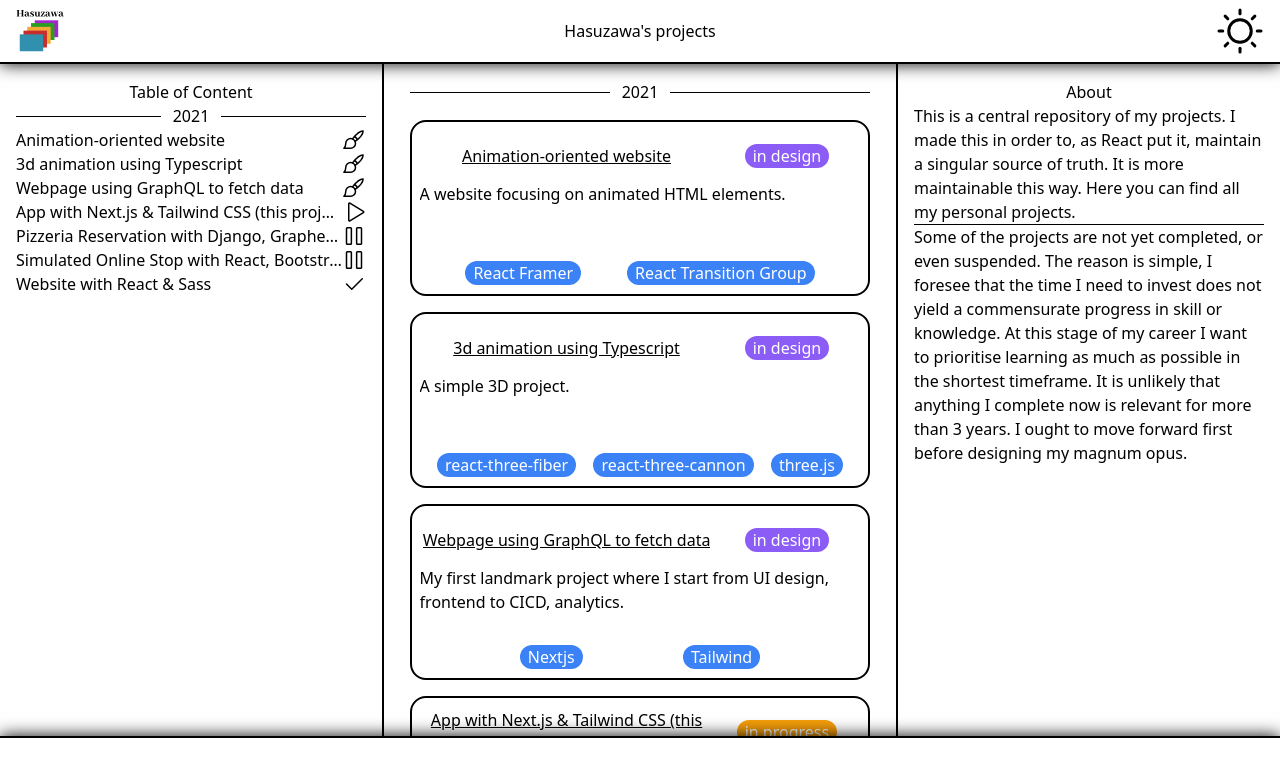
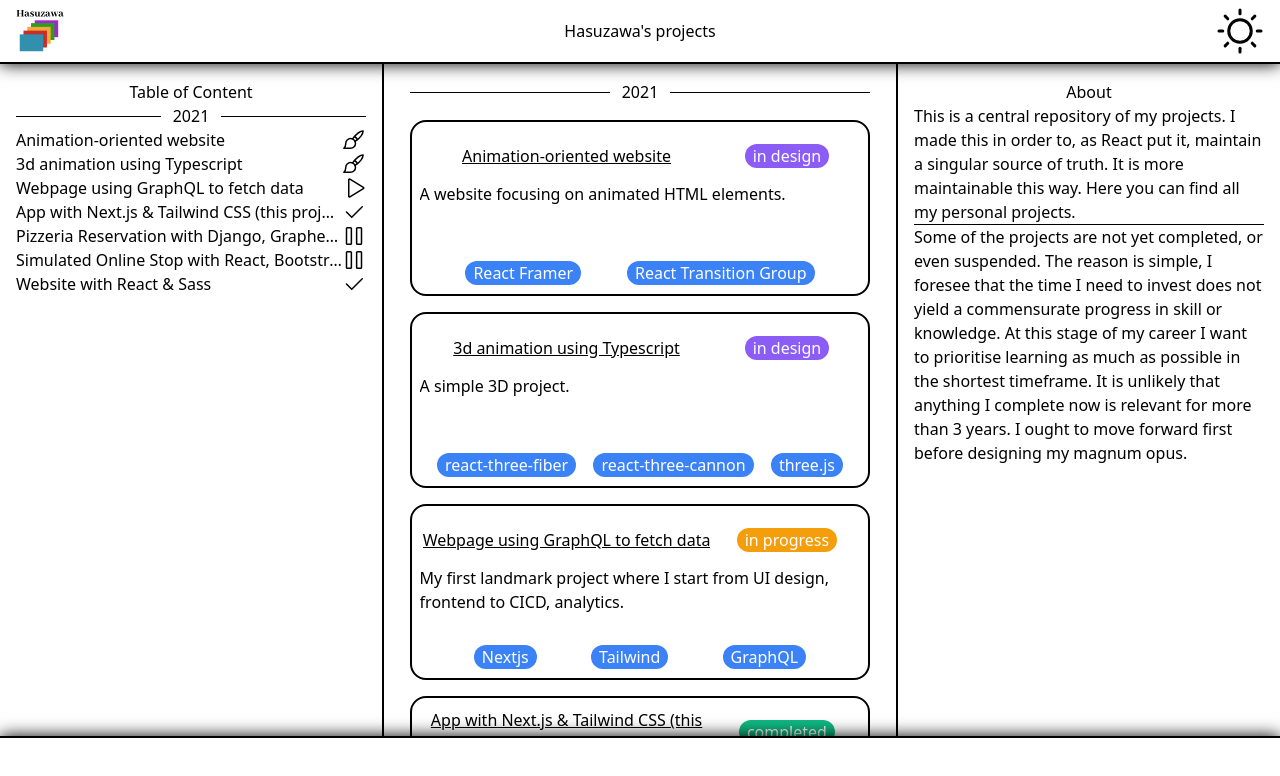
Before and after one commit to Hasuzawa/central_repository, a Next.js app: page / in a window 1280 px wide. Shown: the top 776 px of the page. Built offline with nearby package versions, Linux system fonts and the light colour scheme.

Commit message:
updated status, project considered complete

```diff
--- a/components/Footer/Footer.tsx
+++ b/components/Footer/Footer.tsx
@@ -71,7 +71,7 @@ const Footer = ({displayReturn = true, displayTableOfContent = true, displayAbou
     }
 
     return (
-        <div id="footer" className={`h-16 w-screen flex-none border-t-2 border-black sticky top-0
+        <div id="footer" className={`h-16 w-screen flex-none border-t-2 border-black sticky bottom-0
             shadow_around z-50 dark:bg-black dark:text-white dark:border-white flex flex-row justify-around items-center`}>
             <div className="md:hidden">
                 {displayTableOfContentButton()}
--- a/components/Header/Header.tsx
+++ b/components/Header/Header.tsx
@@ -9,7 +9,7 @@ const Header = (): JSX.Element => {
 
 
     return (
-        <div id="header" className={`h-16 w-screen flex-none flex flex-row justify-between items-center sticky bottom-0
+        <div id="header" className={`h-16 w-screen flex-none flex flex-row justify-between items-center sticky top-0
             border-b-2 border-black shadow_around z-50 px-4 dark:bg-black dark:text-white dark:border-white`}>
             <Logo />
             <span>Hasuzawa&apos;s projects</span>
--- a/package.json
+++ b/package.json
@@ -1,6 +1,6 @@
 {
   "name": "relay",
-  "version": "0.9.0",
+  "version": "1.0.0",
   "private": true,
   "scripts": {
     "dev": "next dev",
--- a/public/staticData/projects.tsx
+++ b/public/staticData/projects.tsx
@@ -51,9 +51,9 @@ const projects: Project[] = [
         heading: "Webpage using GraphQL to fetch data",
         year: "2021",
 
-        status: "in design",
+        status: "in progress",
         short_description: "My first landmark project where I start from UI design, frontend to CICD, analytics.",
-        stringArray: ["Nextjs","Tailwind"],
+        stringArray: ["Nextjs", "Tailwind", "GraphQL"],
 
         logoArray: ["Nextjs", "Typescript"],
         link: "",
@@ -66,7 +66,7 @@ const projects: Project[] = [
         heading: "App with Next.js & Tailwind CSS (this project)",
         year: "2021",
 
-        status: "in progress",
+        status: "completed",
         short_description: 'This website itself. Powered by Next.js and Tailwind CSS. Has night mode and dynamically generated Table and Content.',
         stringArray: ["Nextjs", "Tailwind", "React", "cypress"],
 
@@ -80,9 +80,8 @@ const projects: Project[] = [
                 I refactored many parts of the project to keep it as concise and maintainable as possible.
             In the last few projects I always have the feeling I can do better, but the sea of entangled CSS,
             HTML feels like it is almost equivalent of re-writing the whole app. This is definitely the case
-            in my first project. I took more time writing this simple app adjusted by content, but this time
-            I am confident to say this is what I imagined it to be, with the exception of its UI and appearance,
-            that I cannot improve overnight.`,
+            in my first project. I can further improve it but I think my time is better spent on learning more
+            on other projects.`,
     },
     {
         projectName: "pizzeria-website-with-reservation-demo",
```
Also changed, not shown: 1 other file (tests, documents, lock files or other folders).
